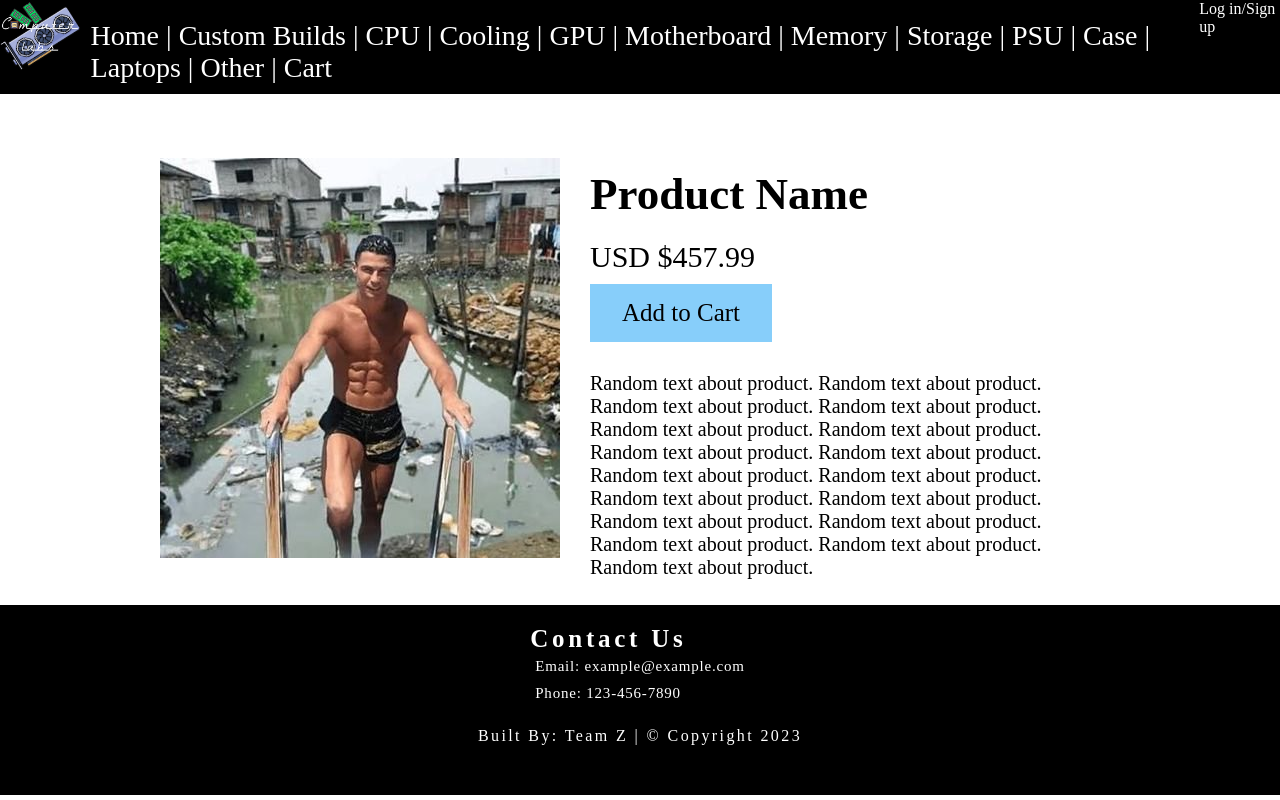
After one commit to riazahmed01/332project, a Flask app: page /product/ in a window 1280 px wide. The commit adds this page. Run offline with Flask 2, Linux system fonts and the light colour scheme.

Commit message:
Added product page + minor fix to navbar

```diff
--- a/app.py
+++ b/app.py
@@ -34,6 +34,11 @@ def login():
 def user():
     return render_template("user.html")
 
+# route user page
+@app.route("/product/")
+def product():
+    return render_template("product.html")
+
 # Run the app
 if __name__ == "__main__":
     app.run(debug=True)
--- a/static/css/nav.css
+++ b/static/css/nav.css
@@ -1,26 +1,36 @@
 .navbar{
     background-color: black;
-    size: 40px;
+    height: auto;
+    width: 100%;
     display: flex;
-    justify-content: center;
+    justify-self: center;
 }
+
 a{
     color: white;
     text-decoration: none;
 }
+
 a:hover {
     color: grey;
     text-decoration:none;
     cursor:pointer;
 }
-.navbar .nav_right{
-    font-size: 15px;
-    justify-content: right;
+
+.navbar .logo{
+    justify-content: left;
 }
 
-.navbar .nav_left{
+.nav_right{
+    font-size: 15px;
+    margin-left: auto;
+    padding-top: 2em;
+}
+
+.nav_left{
     font-size: 28px;
-    justify-content: left;
+    justify-content: center;
+    align-items: center;
     padding: 10px;
     margin-top: 10px;
 }
--- /dev/null
+++ b/static/css/product.css
@@ -0,0 +1,51 @@
+.product {
+    display: grid;
+    grid-template-columns: 5fr 20fr;
+    gap: 20px;
+    padding: 1em;
+    justify-content: center;
+    width: auto;
+    height: auto;
+    padding-left: 10em;
+    padding-right: 10em;
+    padding-top: 4em;
+}
+
+.title {
+    justify-content: left;
+    font-size: 45px;
+    padding: 10px;
+}
+
+.des {
+    padding: 10px;
+    justify-content: left;
+    font-size: 20px
+}
+
+.price {
+    padding: 10px;
+    justify-content: center;
+    font-size: 30px;
+}
+
+.img {
+    border-top-left-radius: 25px;
+    border-top-right-radius: 25px;
+    border-bottom-left-radius: 25px;
+    border-bottom-right-radius: 25px;
+}
+
+.cart-button {
+    background-color: lightskyblue;
+    border: 10px;
+    color: black;
+    padding: 15px 32px;
+    text-align: center;
+    text-decoration: none;
+    display: inline-block;
+    font-size: 25px;
+    cursor: pointer;
+    margin-left: 10px;
+    margin-bottom: 20px;
+}
--- a/templates/base.html
+++ b/templates/base.html
@@ -37,7 +37,7 @@
         <a href="{{ url_for('cart') }}">Cart<a>
     </span>
     <span id="nav_right">
-        <a href="{{ url_for('login') }}">Log in/Sign up<a></a>
+        <a href="{{ url_for('login') }}">Log in/Sign up</a>
     </span>
 </div>
 
--- /dev/null
+++ b/templates/product.html
@@ -0,0 +1,39 @@
+{% extends 'base.html' %}
+
+<!--links-->
+{% block links %}
+    <link rel="stylesheet" href="{{ url_for('static', filename='css/product.css') }}">
+{% endblock links %}
+
+<!--title of the page-->
+{% block titlePage %}
+
+{% endblock titlePage %}
+
+<!--main content of the page-->
+{% block content %}
+<div class="product">
+    <div class="img">
+        <img src="{{ url_for('static', filename='assets/image.jpg') }}">
+    </div>
+    <div class="detail">
+        <h1 class="title">Product Name</h1>
+
+        <p class="price">USD $457.99</p>
+
+        <a href="{{ url_for('cart') }}" class="cart-button">
+            Add to Cart
+        </a>
+
+        <p class="des">
+            Random text about product. Random text about product. Random text about product.
+            Random text about product. Random text about product. Random text about product. Random text
+             about product. Random text about product. Random text about product. Random text about product.
+              Random text about product. Random text about product. Random text about product. Random text
+              about product. Random text about product. Random text about product. Random text about product.
+        </p>
+
+    </div>
+</div>
+
+{% endblock %}
```
Also changed, not shown: 1 other file.
